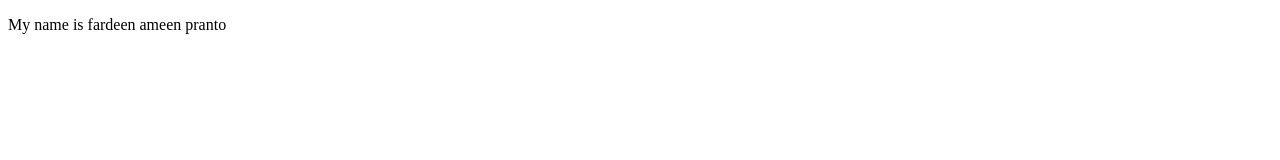
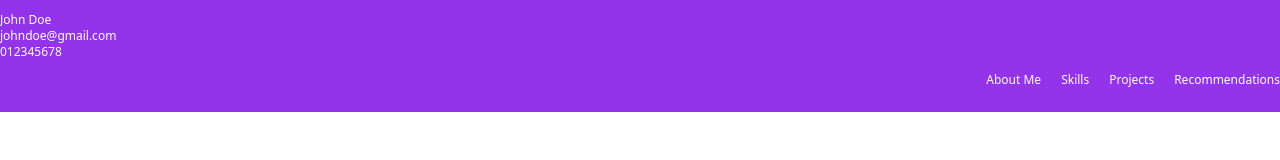
Before and after one commit to xjackhammered/coursera_static_portfolio, a plain HTML site: page index.html in a window 1280 px wide. Drawn offline with nearby package versions, Linux system fonts and the light colour scheme.

Commit message:
creating navbar

```diff
--- a/index.html
+++ b/index.html
@@ -3,9 +3,23 @@
 <head>
     <meta charset="UTF-8">
     <meta name="viewport" content="width=device-width, initial-scale=1.0">
-    <title>Document</title>
+    <script src="https://cdn.tailwindcss.com"></script>
+    <title>Single-page Portfolio</title>
 </head>
 <body>
-    <p>My name is fardeen ameen pranto</p>
+    <nav class="bg-purple-600">
+        <div class="py-3">
+            <p class="text-xs text-white">John Doe</p>
+            <p class="text-xs text-white">johndoe@gmail.com</p>
+            <p class="text-xs text-white">012345678</p>
+            <ul class="flex space-x-5 justify-end">
+                <li class="text-white py-3 hover:underline text-xs">About Me</li>
+                <li class="text-white py-3 hover:underline text-xs">Skills</li>
+                <li class="text-white py-3 hover:underline text-xs">Projects</li>
+                <li class="text-white py-3 hover:underline text-xs">Recommendations</li>
+            </ul>
+        </div>
+    </nav>
+
 </body>
 </html>
```
